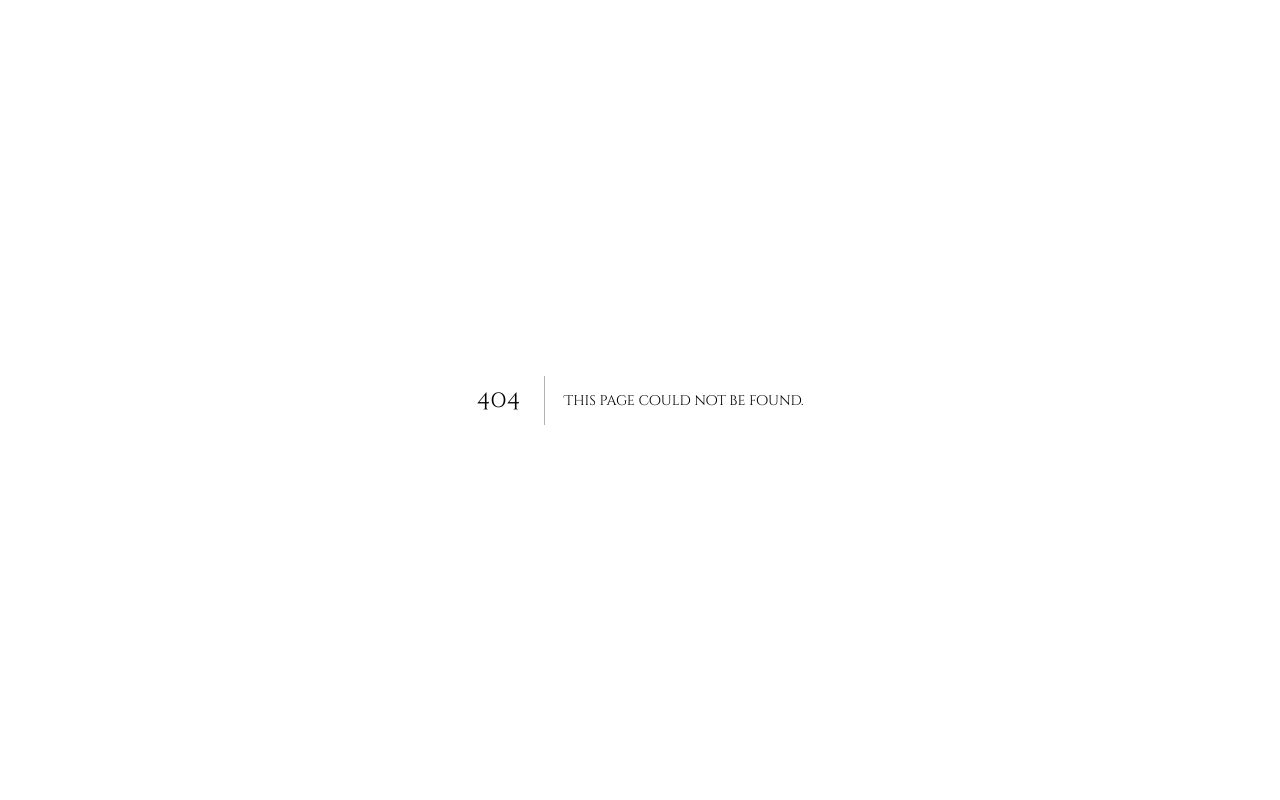
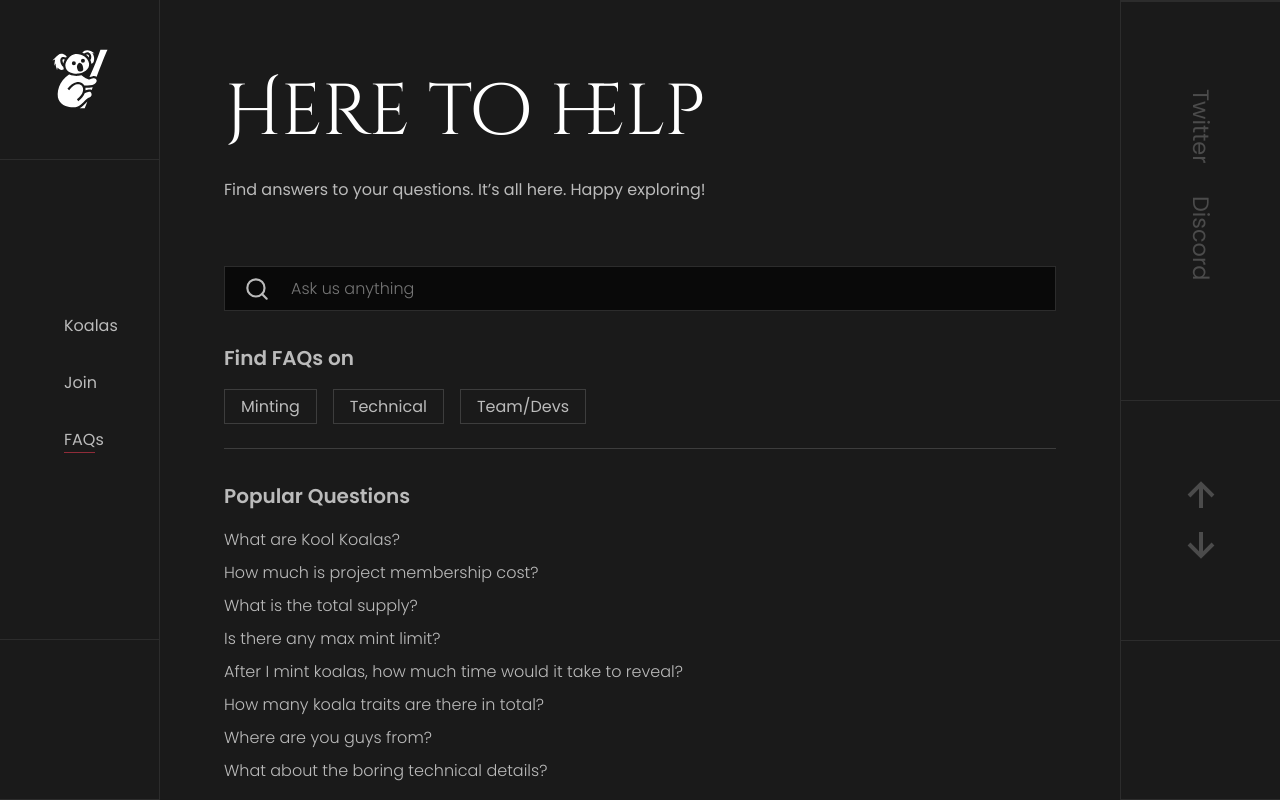
Before and after one commit to Mannvender/koalas, a Next.js app: page /faqs in a window 1280 px wide. Before the commit this address had no page. Built offline with nearby package versions, Linux system fonts and the light colour scheme.

Commit message:
added faqs page

```diff
--- a/components/ArrowNavigator.js
+++ b/components/ArrowNavigator.js
@@ -2,7 +2,7 @@ import React from 'react'
 import { useRouter } from 'next/router'
 import { BiUpArrowAlt, BiDownArrowAlt } from 'react-icons/bi'
 
-const AVAILABLE_PATHS = ['/', '/mint']
+const AVAILABLE_PATHS = ['/', '/mint', '/faqs']
 
 const ArrowNavigator = () => {
   const { pathname, push } = useRouter()
--- /dev/null
+++ b/components/Badge.js
@@ -0,0 +1,30 @@
+import { Box } from 'rebass'
+import styled from 'styled-components'
+
+const StyledBox = styled(Box)`
+  :hover {
+    background-color: transparent;
+  }
+`
+
+const Badge = ({ children, bgColor, border, onClick, ...rest }) => {
+  return (
+    <StyledBox
+      sx={{
+        display: 'inline-block',
+        bg: bgColor,
+        px: 3,
+        py: 1,
+        fontSize: 2,
+        my: 2,
+        border,
+        ...rest
+      }}
+      onClick={onClick}
+    >
+      {children}
+    </StyledBox>
+  )
+}
+
+export default Badge
--- a/components/MintWidget.js
+++ b/components/MintWidget.js
@@ -10,7 +10,7 @@ import CircularButton from './CircularButton'
 import { address, abi, price } from '../smartContract'
 import { DEFAULT_ERROR_MESSAGE } from '../messages'
 
-const StyledBox = styled(Box)`
+export const StyledBox = styled(Box)`
   background-repeat: no-repeat;
   background-position: center center;
   @media (min-width: 1024px) {
--- a/components/NavSection.js
+++ b/components/NavSection.js
@@ -40,8 +40,8 @@ const NavSection = ({ supplyStats }) => {
           Join
         </NavLink>
         <NavLink
-          href='#'
-          active={pathname === '/faq'}
+          href='/faqs#faqs'
+          active={pathname === '/faqs'}
           style={{ color: 'black' }}
           mb={[4]}
         >
--- /dev/null
+++ b/components/SearchInput.js
@@ -0,0 +1,35 @@
+import { Box } from 'rebass'
+import styled from 'styled-components'
+import { FiSearch } from 'react-icons/fi'
+
+import Input from './Input'
+
+const Container = styled(Box)`
+  position: relative;
+  border: 1px solid ${(props) => props.theme.colors.dark2};
+  background-color: ${(props) => props.theme.colors.dark};
+  font-weight: 300;
+  overflow: hidden;
+`
+const SearchIcon = styled(FiSearch)`
+  position: absolute;
+  left: 8px;
+  top: 50%;
+  height: 60%;
+  width: 48px;
+  transform: translateY(-50%);
+  cursor: pointer;
+`
+
+const SearchInput = (props) => {
+  return (
+    <>
+      <Container pt={[2]} pb={[2]} pl={[5]} pr={[3]} my={[4]}>
+        <Input {...props} />
+        <SearchIcon />
+      </Container>
+    </>
+  )
+}
+
+export default SearchInput
--- a/components/SecondarySection.js
+++ b/components/SecondarySection.js
@@ -26,6 +26,7 @@ const SecondarySection = ({
       }}
     >
       <Flex
+        id='contact'
         flexDirection='column'
         alignItems='center'
         justifyContent='center'
--- a/messages.js
+++ b/messages.js
@@ -1,2 +1,56 @@
 export const DEFAULT_ERROR_MESSAGE =
   'Something went wrong! We are looking into it.'
+
+export const FAQS = [
+  {
+    id: '1',
+    ques: 'What are Kool Koalas?',
+    ans: `Kool Koalas is a unique NFT collection of 1817 koalas living on the Ethereum blockchain.`,
+    tags: ['Technical']
+  },
+  {
+    id: '2',
+    ques: 'How much is project membership cost?',
+    ans: `
+    No FOMO ramps or bonding curves here. All koalas will be sold at 0.01 ETH + gas.`,
+    tags: ['Minting']
+  },
+  {
+    id: '3',
+    ques: 'What is the total supply?',
+    ans: `1817 koalas only`,
+    tags: ['Minting']
+  },
+  {
+    id: '4',
+    ques: 'Is there any max mint limit?',
+    ans: `18/txn. There is no limit on number of transactions.`,
+    tags: ['Minting']
+  },
+  {
+    id: '5',
+    ques: 'After I mint koalas, how much time would it take to reveal?',
+    ans: `Instant reveal.`,
+    tags: ['Minting']
+  },
+  {
+    id: '6',
+    ques: 'How many koala traits are there in total?',
+    ans: `120+ with 17 one offs.`,
+    tags: ['Minting', 'Technical']
+  },
+  {
+    id: '7',
+    ques: 'Where are you guys from?',
+    ans: `Our team is spread across the globe. USA, France, India.`,
+    tags: ['Team/Devs']
+  },
+  {
+    id: '8',
+    ques: 'What about the boring technical details?',
+    ans: `
+    Koalas are stored as ERC-721 NFT tokens on the Ethereum blockchain within our own verified custom smart contract (0x6F...8A26).
+     The artwork itself is stored on IPFS.`,
+    tags: ['Technical']
+  }
+]
--- /dev/null
+++ b/pages/faqs.js
@@ -0,0 +1,153 @@
+import React, { useState } from 'react'
+import { Box, Heading, Text, Flex, Link as LinkRebass } from 'rebass'
+import styled, { useTheme } from 'styled-components'
+import { BsBoxArrowUpRight } from 'react-icons/bs'
+
+import SearchInput from '../components/SearchInput'
+import Badge from '../components/Badge'
+import { LinkInternal as LinkBase } from '../components/Links'
+import NavSection from '../components/NavSection'
+import SecondarySection from '../components/SecondarySection'
+import { FAQS } from '../messages'
+
+const TagContainer = styled(Box)`
+  border-bottom: 1px solid #3d3d3d;
+`
+const QuestionContainer = styled(Flex)`
+  font-weight: 300;
+  background-color: ${({ theme }) => theme.colors.darkGray};
+`
+const Link = styled(LinkBase)`
+  &:hover {
+    color: gray;
+  }
+`
+export const TAGS = ['Minting', 'Technical', 'Team/Devs']
+const Faqs = () => {
+  const { colors, fonts } = useTheme()
+  const [category, setCategory] = useState('')
+  const [query, setQuery] = useState('')
+
+  const handleTagClick = (tag) => {
+    if (tag === category) setCategory('')
+    else setCategory(tag)
+  }
+  const handleSearchInputChange = (e) => {
+    const val = e.target.value
+    setQuery(val)
+  }
+
+  return (
+    // <>
+    // </>
+    <>
+      <Box
+        sx={{
+          display: 'grid',
+          gridTemplateColumns: ['1fr', '1fr 6fr 1fr']
+        }}
+      >
+        <NavSection />
+        <Box
+          id='faqs'
+          sx={{
+            maxHeight: ['auto', '100vh'],
+            overflowY: 'auto'
+          }}
+        >
+          <Flex flexDirection={['column', 'row']}>
+            <Box px={[5]} pt={[5]} sx={{ flexBasis: '100%' }}>
+              <Heading
+                fontSize={[6, 8]}
+                fontWeight={[400]}
+                sx={{
+                  color: colors.light
+                }}
+                mb={[3]}
+              >
+                Here to help
+              </Heading>
+              <Text mb={[5]} sx={{ color: colors.light1 }}>
+                Find answers to your questions. It’s all here. Happy exploring!
+              </Text>
+              <Box
+                sx={{
+                  mb: [5]
+                }}
+              >
+                <SearchInput
+                  placeholder='Ask us anything'
+                  style={{ fontWeight: 300 }}
+                  onChange={handleSearchInputChange}
+                  value={query}
+                />
+                <TagContainer mb={[4]}>
+                  <Heading
+                    fontSize={[2, 3]}
+                    fontFamily={fonts.body + ' !important'}
+                    my={[2]}
+                  >
+                    Find FAQs on
+                  </Heading>
+                  <Flex flexWrap='wrap' mb={[3]}>
+                    {TAGS.map((tag, i) => (
+                      <Badge
+                        bgColor={
+                          category === tag ? colors.accent1 : colors.darkGray
+                        }
+                        border={`solid 1px ${
+                          category === tag ? colors.accent1 : '#3d3d3d'
+                        }`}
+                        cursor='pointer'
+                        mr={[3]}
+                        key={i}
+                        onClick={() => handleTagClick(tag)}
+                      >
+                        {tag}
+                      </Badge>
+                    ))}
+                  </Flex>
+                </TagContainer>
+                <Heading
+                  fontSize={[2, 3]}
+                  fontFamily={fonts.body + ' !important'}
+                  mt={[2]}
+                  mb={[3]}
+                >
+                  Popular Questions
+                </Heading>
+                <QuestionContainer flexDirection='column' mb={[5]}>
+                  {FAQS.filter((faq) =>
+                    faq.ques
+                      .toLocaleLowerCase()
+                      .includes(query.toLocaleLowerCase())
+                  )
+                    .filter((faq) => faq.tags.includes(category) || !category)
+                    .map((faq) => (
+                      <Link href={'/faq/' + faq.id} key={faq.id} mb={[2]}>
+                        {faq.ques}
+                      </Link>
+                    ))}
+                </QuestionContainer>
+                <Flex flexWrap='wrap'>
+                  <Text color='darkGray' marginRight={[2]}>
+                    Can’t find what you need? Get in touch with us.
+                  </Text>
+                  <Link href='/faqs#contact'>
+                    <BsBoxArrowUpRight
+                      height='16px'
+                      style={{ cursor: 'pointer' }}
+                    />
+                  </Link>
+                </Flex>
+              </Box>
+            </Box>
+          </Flex>
+        </Box>
+        <SecondarySection />
+      </Box>
+    </>
+  )
+}
+
+export default Faqs
--- a/pages/mint.js
+++ b/pages/mint.js
@@ -83,7 +83,11 @@ const Mint = () => {
       }
     } catch (err) {
       console.log('Error while connecting to Wallet Connect : ', err)
-      toast.error(err?.message || DEFAULT_ERROR_MESSAGE)
+      if (err?.message?.includes('User closed modal'))
+        toast.error(
+          'Please keep the modal open while your wallet is connecting.'
+        )
+      else toast.error(err?.message || DEFAULT_ERROR_MESSAGE)
     }
   }
 
--- a/styles/theme.js
+++ b/styles/theme.js
@@ -1,47 +1,48 @@
-const primaryColor = "#fe0000";
+const primaryColor = '#fe0000'
 export default {
   fonts: {
-    heading: "Cinzel Decorative, cursive",
-    body: "Poppins, sans-serif",
+    heading: 'Cinzel Decorative, cursive',
+    body: 'Poppins, sans-serif'
   },
   colors: {
     primary: primaryColor,
-    accent1: "#902c39",
-    dark1: "#1a1a1a",
-    dark2: "#2c2c2c",
-    light: "#fff",
-    light1: "#bbbbbb",
-    light2: "#4b4b4b",
+    accent1: '#902c39',
+    dark: '#090909',
+    dark1: '#1a1a1a',
+    dark2: '#2c2c2c',
+    light: '#fff',
+    light1: '#bbbbbb',
+    light2: '#4b4b4b'
   },
-  breakpoints: ["576px", "768px", "992px", "1200px"],
+  breakpoints: ['576px', '768px', '992px', '1200px'],
   space: [0, 4, 8, 16, 32, 64, 128, 256],
   fontSizes: [6, 8, 10, 12, 14, 16, 20, 24, 32, 48, 64],
   fontWeights: {
     normal: 400,
     bold: 700,
-    bolder: 900,
+    bolder: 900
   },
   shadows: {
-    tiny: "0 1.5px 5px 0 rgba(0, 0, 0, 0.1)",
-    small: "0px 0px 5px 0px rgba(0,0,0,0.2)",
-    tabs: "0 0 4px 0 rgba(0, 0, 0, 0.1)",
+    tiny: '0 1.5px 5px 0 rgba(0, 0, 0, 0.1)',
+    small: '0px 0px 5px 0px rgba(0,0,0,0.2)',
+    tabs: '0 0 4px 0 rgba(0, 0, 0, 0.1)'
   },
   buttons: {
     primary: {
       backgroundColor: primaryColor,
-      fontSize: "2rem",
+      fontSize: '2rem'
     },
     transparent: {
-      backgroundColor: "transparent",
+      backgroundColor: 'transparent',
       color: primaryColor,
       borderColor: primaryColor,
-      border: "1px solid",
-    },
+      border: '1px solid'
+    }
   },
   cards: {
     primary: {
       backgroundColor: primaryColor,
-      boxShadow: "0 1.5px 5px 0 rgba(0, 0, 0, 0.1)",
-    },
-  },
-};
+      boxShadow: '0 1.5px 5px 0 rgba(0, 0, 0, 0.1)'
+    }
+  }
+}
```
